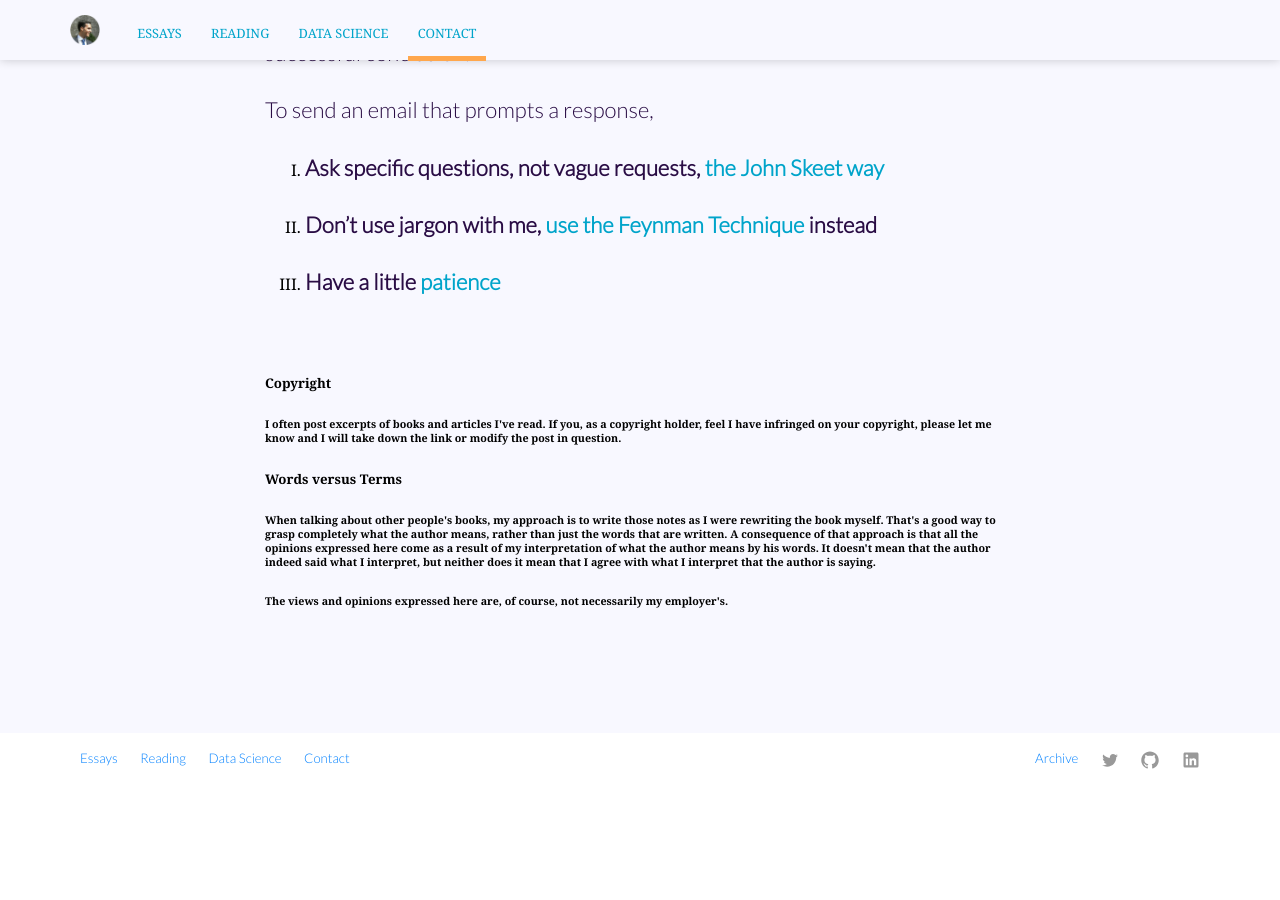
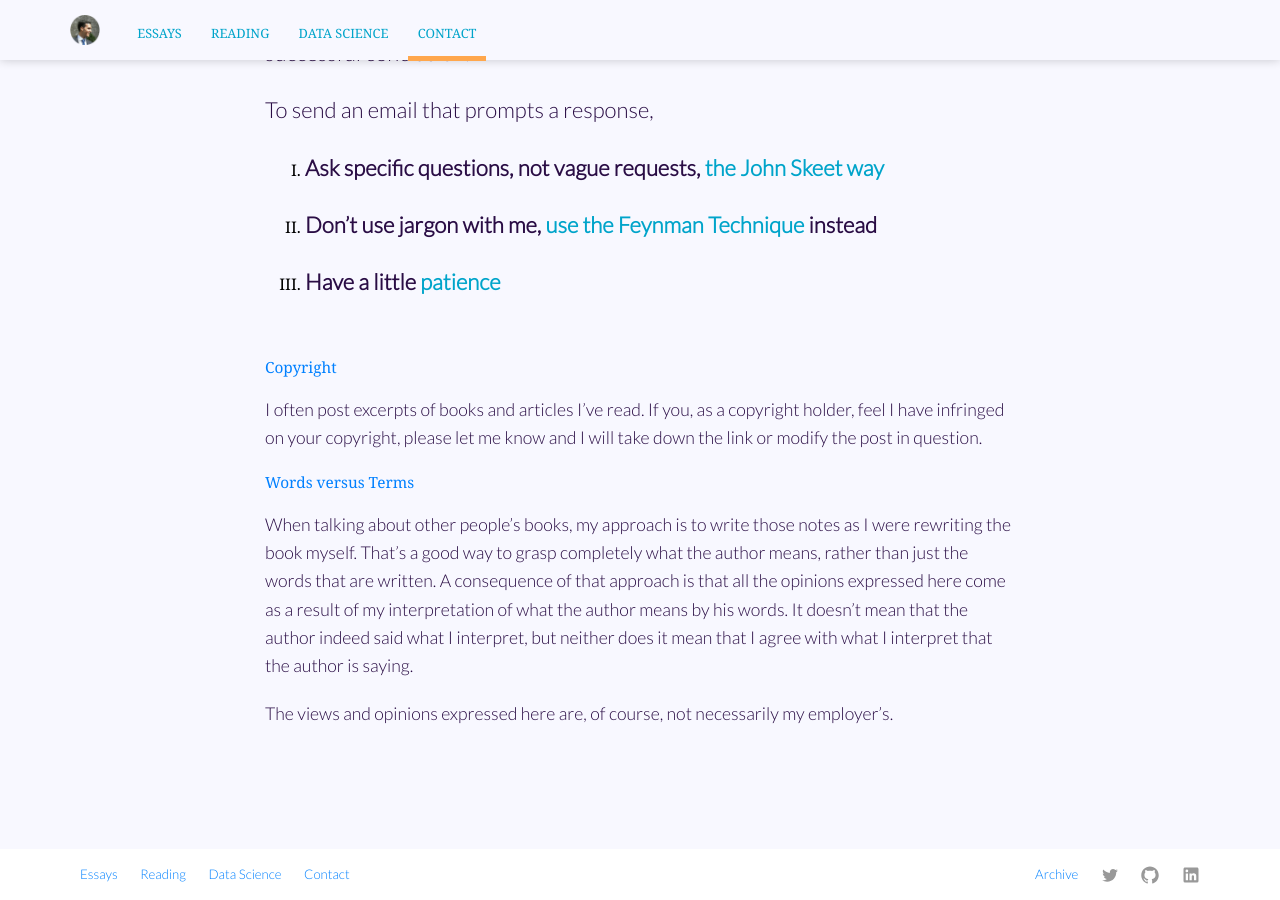
Before and after one commit to ohduran/ohduran.github.io, a Jekyll site: the page built from contact.html, in a window 1280 px wide and 900 px high, scrolled down 1224 px. Built offline with Jekyll 4.4.1, drawn with Linux system fonts in a browser that asks for light colours; nearby versions of some CDN libraries; before the commit the page ends 2008 px from its top, so only the background shows below that.

Commit message:
reformat copyright

```diff
--- a/_sass/layout.scss
+++ b/_sass/layout.scss
@@ -222,6 +222,13 @@ blockquote {
 	display: block;
 }
 
+.contact-footer{
+	> h1 {
+		font-size: 1.2em;
+	}
+	font-size: 0.8em;
+}
+
 #bottom-spaced {
 	padding-bottom: 30px;
 }
--- a/contact.html
+++ b/contact.html
@@ -15,18 +15,9 @@ image:
   <div class="inner-hero text-container">
     <p class="editable">{% capture contact %}{% include contact.md %}{% endcapture %}{{ contact | markdownify }}</p>
   </div>
-	<div class="text-container inner-hero contact-footer" style="padding-top: 30px;">
-  <h5>Copyright</h5>
-  <h6>I often post excerpts of books and articles I've read. If you, as a copyright holder, feel I have infringed on your copyright,
-      please let me know and I will take down the link or modify the post in question.
-  </h6>
-  <h5>Words versus Terms</h5>
-  <h6>When talking about other people's books, my approach is to write those notes as I were rewriting the book myself.
-    That's a good way to grasp completely what the author means, rather than just the words that are written.
-    A consequence of that approach is that all the opinions expressed here come as a result of my interpretation of what the author means by his words.
-    It doesn't mean that the author indeed said what I interpret, but neither does it mean that I agree with what I interpret that the author is saying.
-  </h6>
-  <h6>The views and opinions expressed here are, of course, not necessarily my employer's.</h6>
+	<div class="text-container inner-hero contact-footer" style="padding-top: 35px;">
+  {% capture copyright %}{% include copyright.md %}{% endcapture %}
+	{{ copyright | markdownify }}
 </div>
 </section>
 
```
Also changed, not shown: _includes/copyright.md (added, +11 -0 lines).
